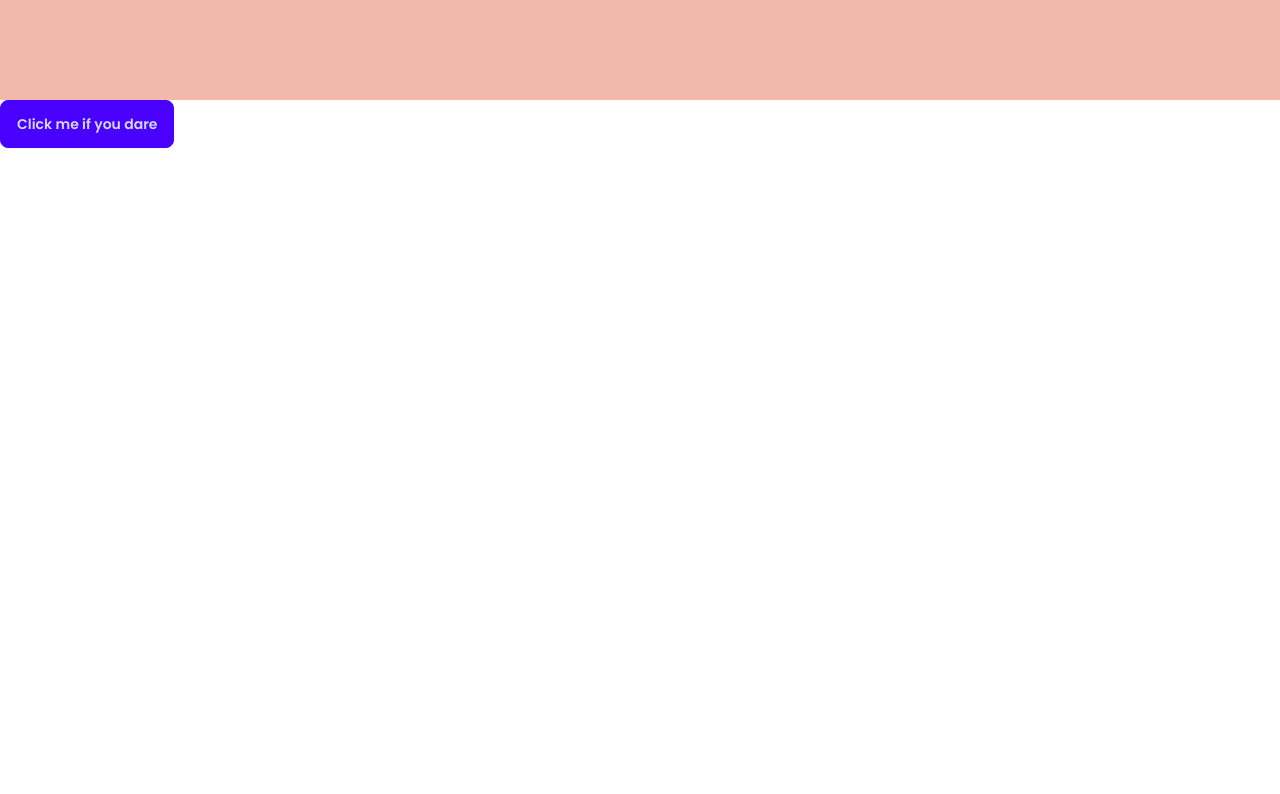
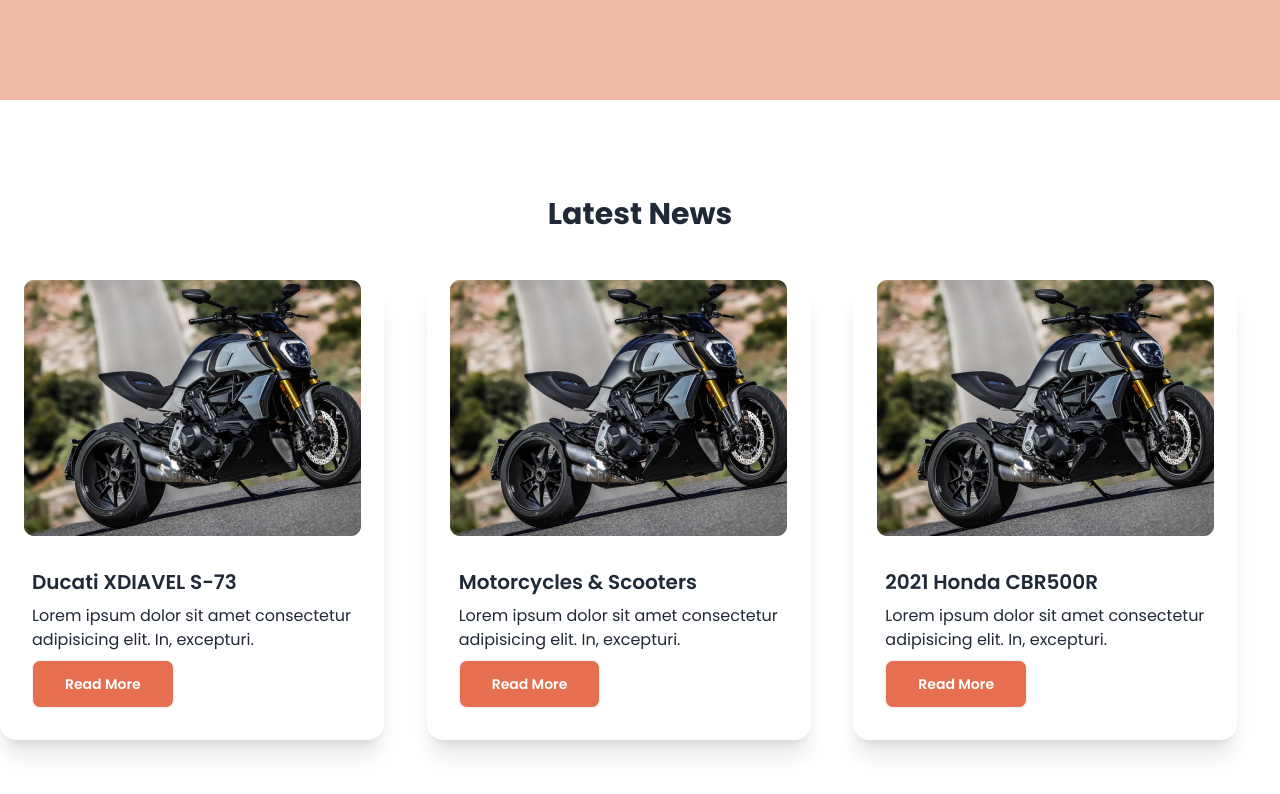
Before and after one commit to sowmitraguho/biker-zone, a plain HTML site: page index.html in a window 1280 px wide. Shown: the part 518-1312 px from the top of the page. Before the commit the page ends 800 px from the top, so only its background shows below. Drawn offline with nearby package versions, Linux system fonts and the light colour scheme.

Commit message:
card section done

```diff
--- a/index.html
+++ b/index.html
@@ -145,8 +145,52 @@
     </header>
 
     <!-- Main Section -->
-    <main>
-        <button class="btn btn-primary">Click me if you dare</button>
+    <main class="md:container mx-auto my-24">
+        <h2 class="text-3xl font-bold text-center">Latest News</h2>
+        <div class="card-section py-12 grid grid-cols-3">
+            <div class="card bg-base-100 w-96 shadow-xl">
+                <figure>
+                  <img
+                    src="images/others/latest1.png"
+                    alt="Shoes" />
+                </figure>
+                <div class="card-body">
+                  <h2 class="card-title">Ducati XDIAVEL S-73</h2>
+                  <p>Lorem ipsum dolor sit amet consectetur adipisicing elit. In, excepturi.</p>
+                  <div class="card-actions justify-start">
+                    <button class="btn bg-[#E76F51] text-white px-8">Read More</button>
+                  </div>
+                </div>
+              </div>
+            <div class="card bg-base-100 w-96 shadow-xl">
+                <figure>
+                  <img
+                    src="images/others/latest1.png"
+                    alt="Shoes" />
+                </figure>
+                <div class="card-body">
+                  <h2 class="card-title">Motorcycles & Scooters</h2>
+                  <p>Lorem ipsum dolor sit amet consectetur adipisicing elit. In, excepturi.</p>
+                  <div class="card-actions justify-start">
+                    <button class="btn bg-[#E76F51] text-white px-8">Read More</button>
+                  </div>
+                </div>
+              </div>
+            <div class="card bg-base-100 w-96 shadow-xl">
+                <figure>
+                  <img
+                    src="images/others/latest1.png"
+                    alt="Shoes" />
+                </figure>
+                <div class="card-body">
+                  <h2 class="card-title">2021 Honda CBR500R</h2>
+                  <p>Lorem ipsum dolor sit amet consectetur adipisicing elit. In, excepturi.</p>
+                  <div class="card-actions justify-start">
+                    <button class="btn bg-[#E76F51] text-white px-8">Read More</button>
+                  </div>
+                </div>
+              </div>
+        </div>
     </main>
 
 
```
